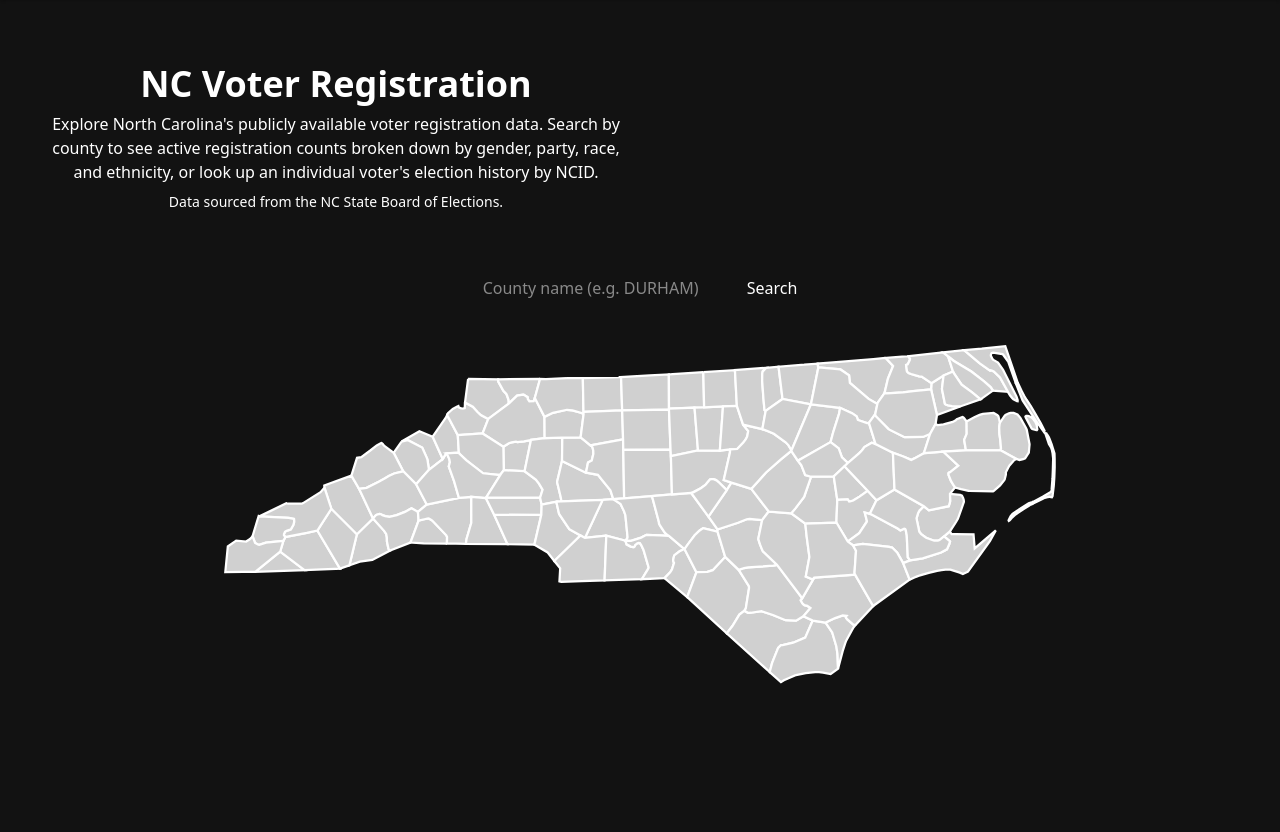
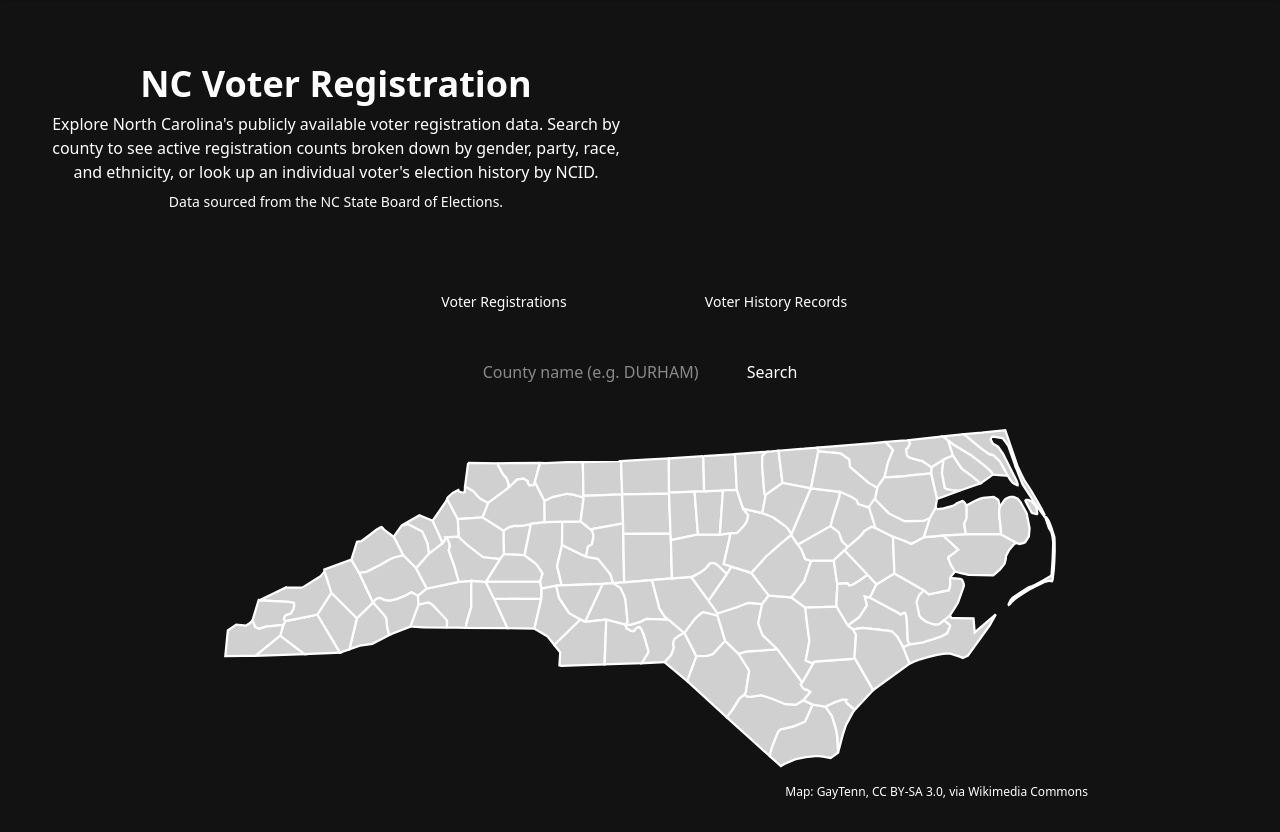
Before and after one commit to caktus/ncpollbook, a Django app: template apps/ncsbe/templates/ncsbe/home.html in a window 1280 px wide. Shown: the part 28-860 px from the top of the page. Before the commit the page ends 712 px from the top, so only its background shows below. Run offline with Django 5.2, Linux system fonts and the light colour scheme; the template is opened without the code that fills it, so the values that code supplies are empty; parts of the project's set-up code (start-up, migrations or seed data) failed here and were passed over; some libraries are stand-ins or nearby versions; grey boxes are pictures that could not be loaded.

Commit message:
Add homepage data summary cards and SVG map attribution
- Home view: pass voter_count and event_count to template
- Home template: add summary cards with intcomma counts linking to
  NCSBE data sources, wrapped in {% cache 3600 "home_summary" %}
- Add CC BY-SA 3.0 attribution for GayTenn/Wikimedia map below SVG
- Add test verifying voter_count and event_count in home view context

```diff
--- a/apps/ncsbe/templates/ncsbe/home.html
+++ b/apps/ncsbe/templates/ncsbe/home.html
@@ -1,4 +1,5 @@
 {% extends "ncsbe/base.html" %}
+{% load humanize cache %}
 
 {% block title %}NC Poll Book — Home{% endblock %}
 
@@ -12,6 +13,27 @@
     </div>
   </div>
 </div>
+
+{% cache 3600 "home_summary" %}
+<div class="flex gap-4 justify-center mb-8">
+  <div class="card bg-base-200 w-64">
+    <div class="card-body items-center text-center p-4">
+      <div class="text-3xl font-bold">{{ voter_count|intcomma }}</div>
+      <div class="text-sm text-base-content/70">
+        <a href="https://www.ncsbe.gov/results-data/voter-registration-data" class="link" target="_blank" rel="noopener">Voter Registrations</a>
+      </div>
+    </div>
+  </div>
+  <div class="card bg-base-200 w-64">
+    <div class="card-body items-center text-center p-4">
+      <div class="text-3xl font-bold">{{ event_count|intcomma }}</div>
+      <div class="text-sm text-base-content/70">
+        <a href="https://www.ncsbe.gov/results-data/voter-history-data" class="link" target="_blank" rel="noopener">Voter History Records</a>
+      </div>
+    </div>
+  </div>
+</div>
+{% endcache %}
 
 <div class="flex justify-center mb-8">
   <form method="get" action="/" class="flex gap-2">
@@ -36,5 +58,8 @@
 
 <div class="w-full max-w-4xl mx-auto">
   {% include "ncsbe/partials/nc_map.html" %}
+  <p class="text-xs text-base-content/40 text-right mt-1">
+    Map: <a href="https://commons.wikimedia.org/wiki/File:North_Carolina_counties_and_cities_with_domestic_partnerships.svg" class="link" target="_blank" rel="noopener">GayTenn</a>, <a href="https://creativecommons.org/licenses/by-sa/3.0/" class="link" target="_blank" rel="noopener">CC BY-SA 3.0</a>, via Wikimedia Commons
+  </p>
 </div>
 {% endblock %}
```
Also changed, not shown: apps/ncsbe/views.py (+12 -1 lines), tests/ncsbe/test_views.py (+5 -0 lines).
